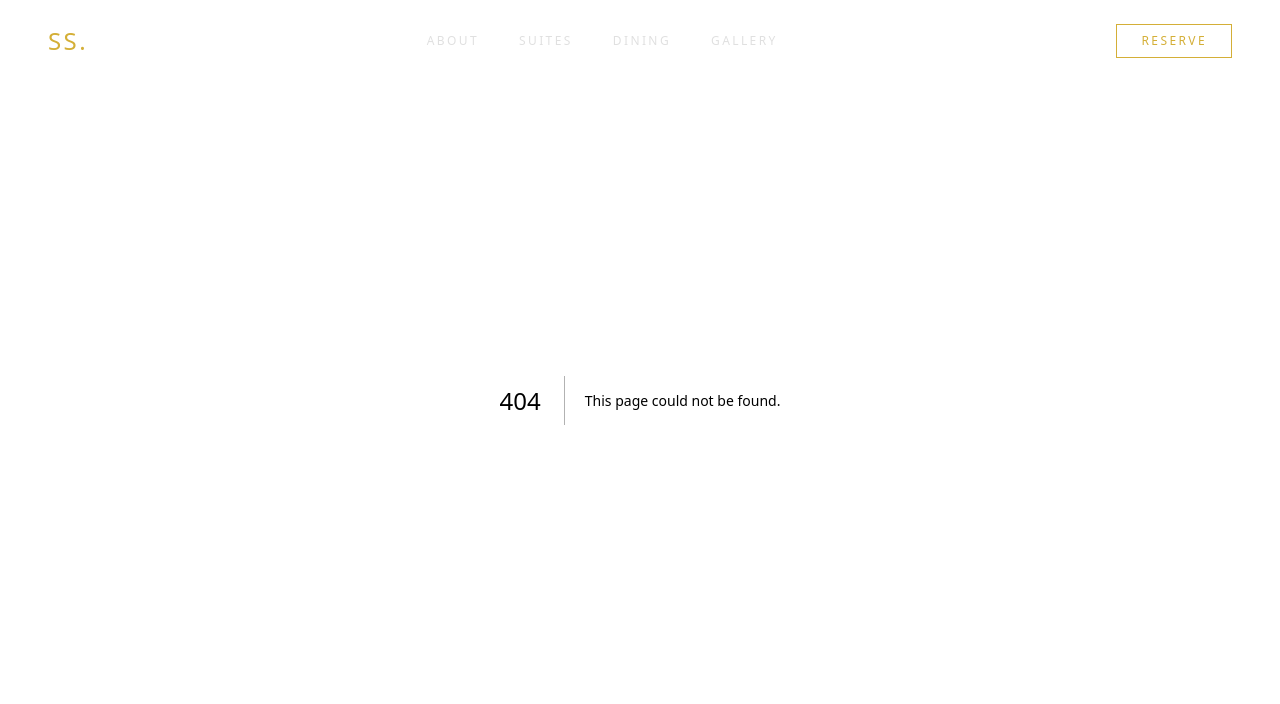
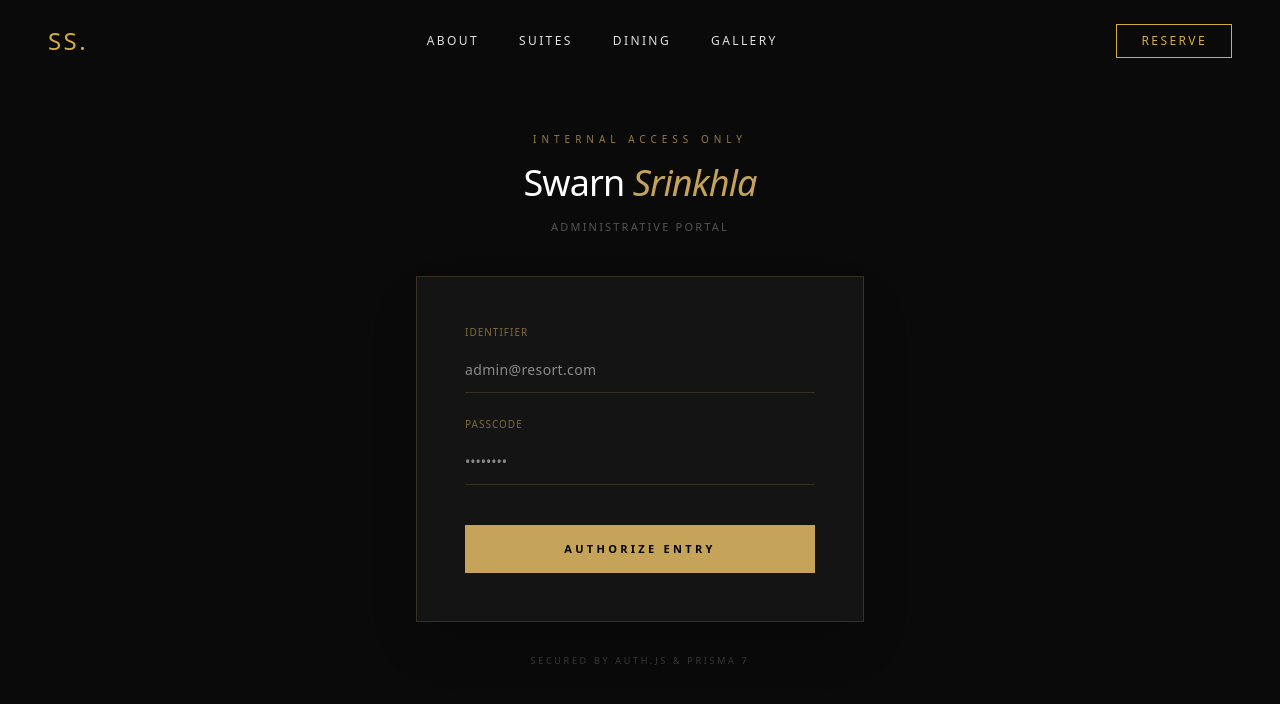
Before and after one commit to Snehil7903/swarn-srinkhla, a Next.js app: page /login in a window 1280 px wide. Before the commit this address had no page. Shown: the top 704 px of the page. Built offline with nearby package versions, Linux system fonts and the light colour scheme; a web font is replaced by a local one.

Commit message:
Add terminate session for admin

```diff
--- a/prisma/seed.ts
+++ b/prisma/seed.ts
@@ -1,4 +1,4 @@
-import "dotenv/config"; // <-- Add this line
+import "dotenv/config";
 import { prisma } from "../src/lib/prisma";
 
 async function main() {
--- a/src/app/admin/page.tsx
+++ b/src/app/admin/page.tsx
@@ -3,6 +3,7 @@ import { updateReservationStatus } from "@/actions/updateStatus";
 import Link from "next/link";
 // Standard import that Vercel's TS compiler understands 100%
 import type { Reservation, Guest, Suite } from "@prisma/client";
+import LogoutButton from "@/components/LogoutButton";
 
 type ReservationWithDetails = Reservation & {
   guest: Guest;
@@ -36,6 +37,7 @@ export default async function AdminDashboard() {
               Booking <span className="text-[#c5a358] italic font-light">Management</span>
             </h1>
           </div>
+          <LogoutButton />
           <Link
             href="/"
             className="text-[10px] tracking-[0.2em] uppercase hover:bg-[#c5a358] hover:text-black transition-all duration-500 border border-[#c5a358]/40 px-6 py-3"
--- /dev/null
+++ b/src/app/api/auth/[...nextauth]/route.ts
@@ -0,0 +1,2 @@
+import { handlers } from "@/auth";
+export const { GET, POST } = handlers;
--- /dev/null
+++ b/src/app/login/page.tsx
@@ -0,0 +1,102 @@
+"use client";
+
+import { signIn } from "next-auth/react";
+import { useState } from "react";
+import { useRouter } from "next/navigation";
+
+export default function LoginPage() {
+  const [error, setError] = useState("");
+  const [loading, setLoading] = useState(false);
+  const router = useRouter();
+
+  const handleSubmit = async (e: React.FormEvent<HTMLFormElement>) => {
+    e.preventDefault();
+    setLoading(true);
+    setError("");
+
+    const formData = new FormData(e.currentTarget);
+    const email = formData.get("email");
+    const password = formData.get("password");
+
+    const result = await signIn("credentials", {
+      email,
+      password,
+      redirect: false,
+    });
+
+    if (result?.error) {
+      setError("Invalid credentials. Access denied.");
+      setLoading(false);
+    } else {
+      router.push("/admin");
+    }
+  };
+
+  return (
+    <div className="min-h-screen flex items-center justify-center bg-[#0a0a0a] px-6 selection:bg-[#c5a358] selection:text-black">
+      <div className="w-full max-w-md">
+        {/* Branding */}
+        <div className="text-center mb-10">
+          <span className="text-[#c5a358] tracking-[0.5em] uppercase text-[10px] mb-4 block animate-pulse">
+            Internal Access Only
+          </span>
+          <h1 className="text-4xl font-serif text-white tracking-tight">
+            Swarn <span className="text-[#c5a358] italic font-light">Srinkhla</span>
+          </h1>
+          <p className="text-[#ffffff]/30 text-[11px] mt-4 uppercase tracking-[0.2em]">
+            Administrative Portal
+          </p>
+        </div>
+
+        {/* Login Card */}
+        <div className="bg-[#141414] border border-[#c5a358]/20 p-8 md:p-12 shadow-2xl backdrop-blur-sm">
+          <form onSubmit={handleSubmit} className="space-y-6">
+            <div>
+              <label className="block text-[10px] uppercase tracking-widest text-[#c5a358]/60 mb-2">
+                Identifier
+              </label>
+              <input
+                name="email"
+                type="email"
+                required
+                placeholder="admin@resort.com"
+                className="w-full bg-transparent border-b border-[#c5a358]/20 py-3 text-white focus:outline-none focus:border-[#c5a358] transition-colors text-sm tracking-wide"
+              />
+            </div>
+
+            <div>
+              <label className="block text-[10px] uppercase tracking-widest text-[#c5a358]/60 mb-2">
+                Passcode
+              </label>
+              <input
+                name="password"
+                type="password"
+                required
+                placeholder="••••••••"
+                className="w-full bg-transparent border-b border-[#c5a358]/20 py-3 text-white focus:outline-none focus:border-[#c5a358] transition-colors text-sm"
+              />
+            </div>
+
+            {error && (
+              <p className="text-red-400 text-[10px] uppercase tracking-widest text-center animate-bounce">
+                {error}
+              </p>
+            )}
+
+            <button
+              type="submit"
+              disabled={loading}
+              className="w-full mt-4 bg-[#c5a358] text-black text-[11px] font-bold uppercase tracking-[0.3em] py-4 hover:bg-[#ffffff] transition-all duration-500 disabled:opacity-50"
+            >
+              {loading ? "Verifying..." : "Authorize Entry"}
+            </button>
+          </form>
+        </div>
+
+        <p className="mt-8 text-center text-[9px] text-[#ffffff]/20 uppercase tracking-[0.3em]">
+          Secured by Auth.js & Prisma 7
+        </p>
+      </div>
+    </div>
+  );
+}
--- /dev/null
+++ b/src/auth.ts
@@ -0,0 +1,31 @@
+import NextAuth from "next-auth";
+import Credentials from "next-auth/providers/credentials";
+
+export const { handlers, signIn, signOut, auth } = NextAuth({
+  providers: [
+    Credentials({
+      credentials: {
+        email: { label: "Email", type: "email" },
+        password: { label: "Password", type: "password" },
+      },
+      async authorize(credentials) {
+        // We pull the values from process.env now
+        const ADMIN_EMAIL = process.env.ADMIN_EMAIL;
+        const ADMIN_PASSWORD = process.env.ADMIN_PASSWORD;
+
+        if (
+          credentials?.email === ADMIN_EMAIL &&
+          credentials?.password === ADMIN_PASSWORD
+        ) {
+          return { id: "1", name: "Admin", email: ADMIN_EMAIL };
+        }
+
+        // If they don't match, return null to deny access
+        return null;
+      },
+    }),
+  ],
+  pages: {
+    signIn: "/login",
+  },
+});
--- /dev/null
+++ b/src/components/LogoutButton.tsx
@@ -0,0 +1,17 @@
+"use client";
+
+import { signOut } from "next-auth/react";
+
+export default function LogoutButton() {
+  return (
+    <button
+      onClick={() => signOut({ callbackUrl: "/login" })}
+      className="text-[10px] tracking-[0.2em] uppercase text-[#c5a358]/60 hover:text-[#c5a358] transition-all duration-300 flex items-center gap-2"
+    >
+      <svg className="w-3 h-3" fill="none" stroke="currentColor" viewBox="0 0 24 24">
+        <path strokeLinecap="round" strokeLinejoin="round" strokeWidth="2" d="M17 16l4-4m0 0l-4-4m4 4H7m6 4v1a3 3 0 01-3 3H6a3 3 0 01-3-3V7a3 3 0 013-3h4a3 3 0 013 3v1" />
+      </svg>
+      Terminate Session
+    </button>
+  );
+}
--- /dev/null
+++ b/src/proxy.ts
@@ -0,0 +1,16 @@
+import { auth } from "@/auth";
+import { NextResponse } from "next/server";
+
+export default auth((req) => {
+  const isLoggedIn = !!req.auth;
+  const isOnAdmin = req.nextUrl.pathname.startsWith("/admin");
+
+  if (isOnAdmin && !isLoggedIn) {
+    return NextResponse.redirect(new URL("/login", req.nextUrl));
+  }
+});
+
+export const config = {
+  // Protect all /admin routes
+  matcher: ["/admin/:path*"],
+};
```
Also changed, not shown: package.json (+6 -5 lines), 2 other files (tests, documents, lock files or other folders).
